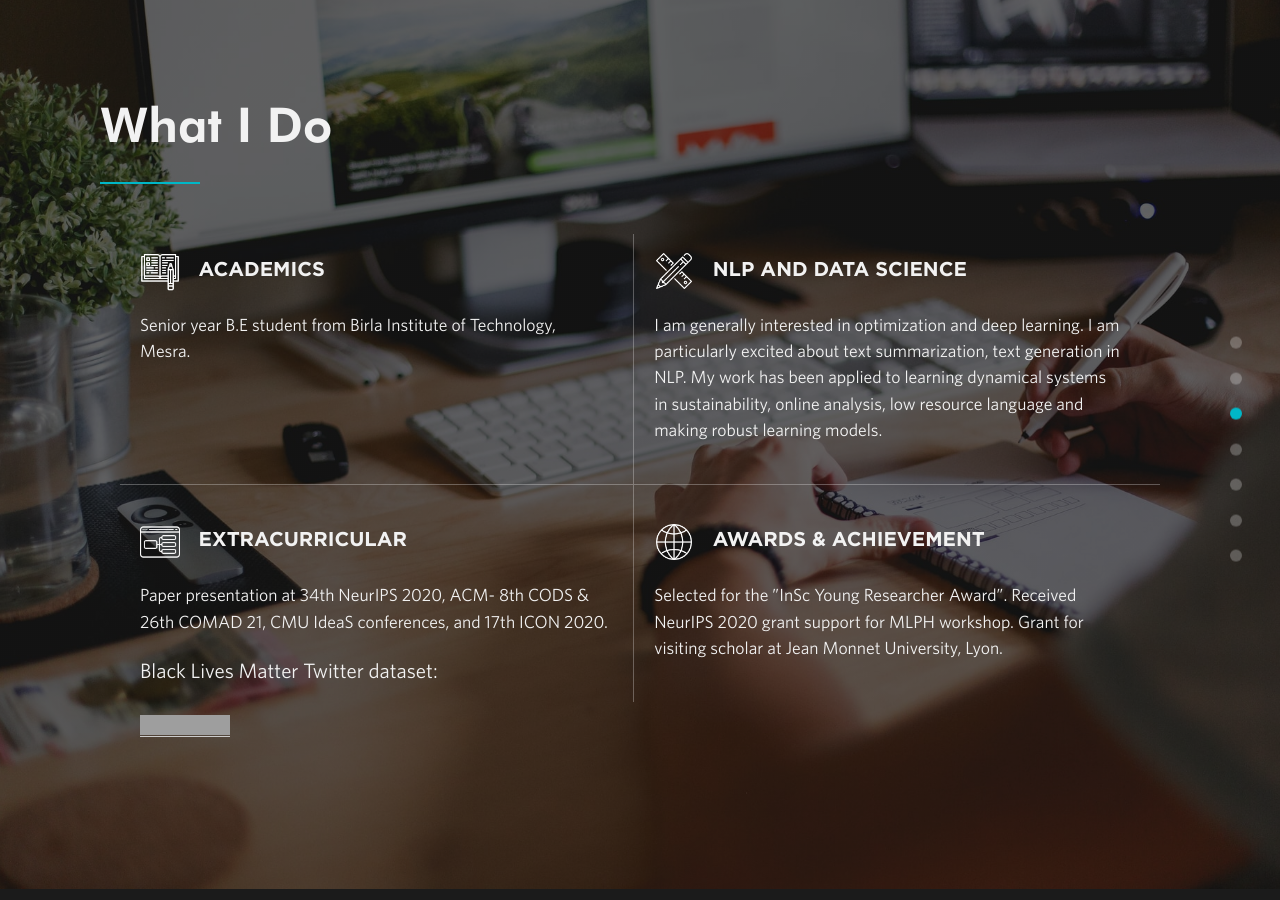
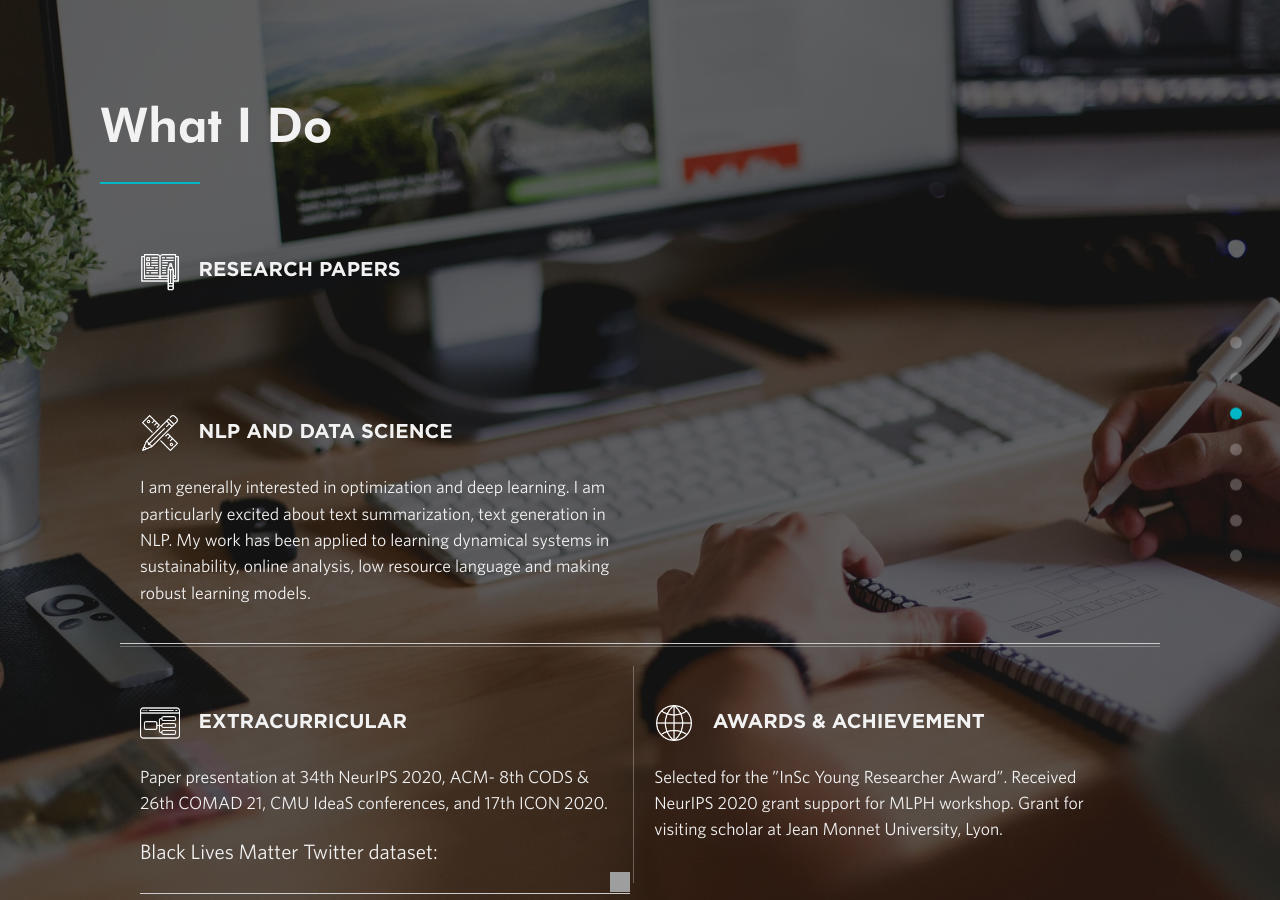
Before and after one commit to sumit6597/sumit6597.github.io, a Jekyll site: the page built from index.html, in a window 1280 px wide and 900 px high, scrolled down 1666 px. Built offline with Jekyll 4.4.1, drawn with Linux system fonts in a browser that asks for light colours; nearby versions of some CDN libraries; grey boxes are pictures that could not be loaded.

Commit message:
Update services.yml

```diff
--- a/_data/services.yml
+++ b/_data/services.yml
@@ -3,9 +3,9 @@
 
 - row: row1
   services:
-    - heading: Academics
+    - heading: Research papers
       sprite: webdev
-      text: Senior year B.E student from Birla Institute of Technology, Mesra.
+      text: <a href="https://sites.google.com/nyu.edu/mlph2020/accepted-papers">
 
     - heading: NLP and Data Science
       sprite: ui
```
